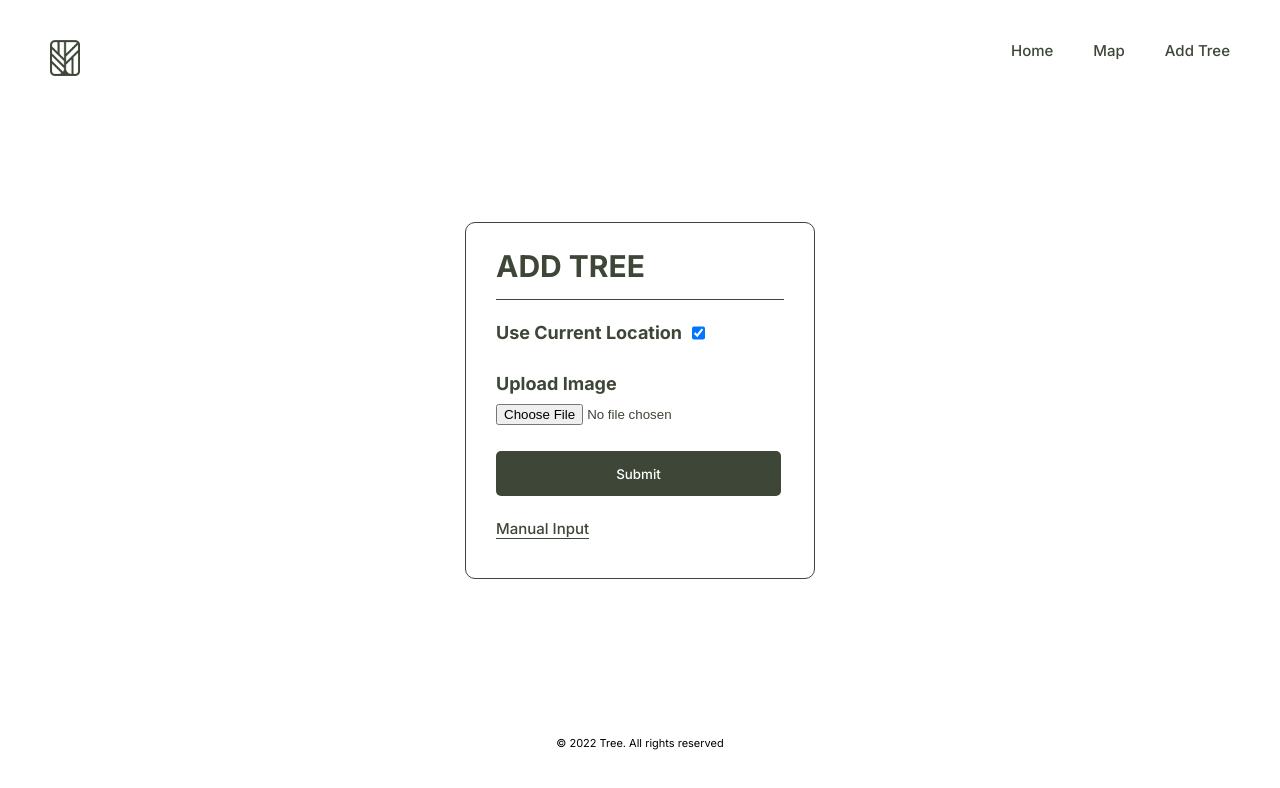
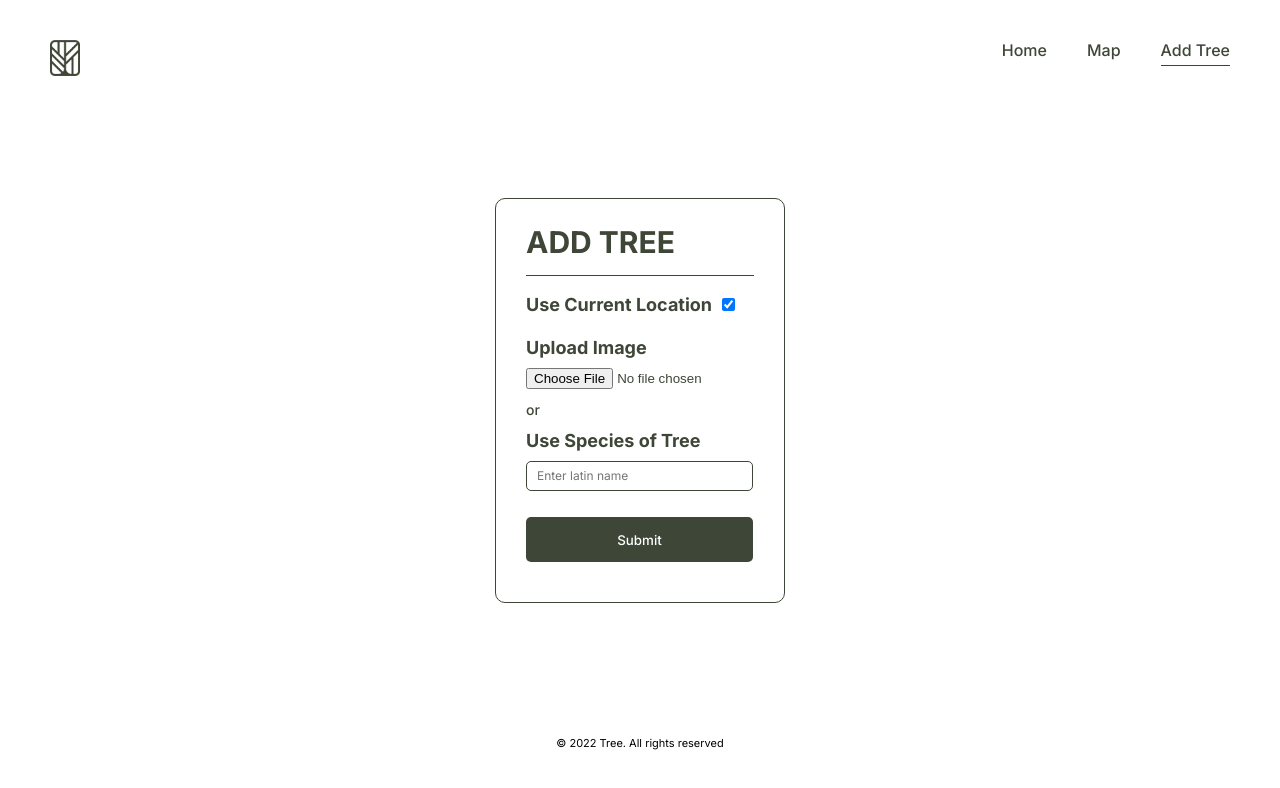
Before and after one commit to wi11s/phase-2-tree-tracker, a React (Create React App) app: page /addtree in a window 1280 px wide. Shown: the top 788 px of the page. Built offline with nearby package versions, Linux system fonts and the light colour scheme; no server answers.

Commit message:
fixed css

```diff
--- a/package.json
+++ b/package.json
@@ -11,11 +11,14 @@
     "file-system": "^2.2.2",
     "framer-motion": "^7.5.1",
     "json-server": "^0.17.0",
+    "postgres": "^3.3.1",
     "react": "^18.2.0",
     "react-dom": "^18.2.0",
     "react-router-dom": "^6.4.1",
     "react-scripts": "5.0.1",
-    "web-vitals": "^2.1.4"
+    "web-vitals": "^2.1.4",
+    "wikijs": "^6.3.3",
+    "wikipedia": "^1.1.9"
   },
   "scripts": {
     "start": "react-scripts start",
--- a/src/components/AddTree.js
+++ b/src/components/AddTree.js
@@ -1,15 +1,15 @@
 import React, {useState} from 'react'
-import ManualForm from './ManualForm';
 import AddTreeForm from './AddTreeForm';
+import { motion } from 'framer-motion';
 
-function AddTree() {
-  const [isManual, setIsManual] = useState(false);
+
+export default function AddTree({handleSubmit, encodeImageFileAsURL, handleNameChange, useCustomLocation, setUseCustomLocation, handleLatChange, handleLngChange }) {
 
   return (
-    <div>
-      {isManual ? <ManualForm setIsManual={setIsManual}/> : <AddTreeForm setIsManual={setIsManual}/>}
-    </div>
+
+      <>
+        <AddTreeForm handleSubmit={handleSubmit} encodeImageFileAsURL={encodeImageFileAsURL} handleNameChange={handleNameChange} useCustomLocation={useCustomLocation} setUseCustomLocation={setUseCustomLocation} handleLatChange={handleLatChange} handleLngChange={handleLngChange}/>
+      </>
+
   )
 }
-
-export default AddTree;
--- a/src/components/AddTreeForm.js
+++ b/src/components/AddTreeForm.js
@@ -1,20 +1,21 @@
 import React, { useState } from "react";
 import { motion } from "framer-motion";
-import { UNSAFE_DataRouterStateContext } from "react-router-dom";
 
-function AddTreeForm({setIsManual}) {
-    const [useCustomLocation, setUseCustomLocation] = useState(true);
+function AddTreeForm({ encodeImageFileAsURL, handleSubmit, handleNameChange, handleLatChange, handleLngChange, useCustomLocation, setUseCustomLocation}) {
+
+
 
   function handleCheckBox() {
       setUseCustomLocation(useCustomLocation => !useCustomLocation)
   }
+
 
   return (
       <main className='add-tree'>
     <motion.div className='form-container' initial={{ y: 50, opacity: 0 }} animate={{ y: 0, opacity: 1, transition:{duration: .8}}}>
       <div className='title'>ADD TREE</div>
       <hr></hr>
-        <form>
+      <form onSubmit={e => handleSubmit(e, useCustomLocation)}>
         <div className="details">
           <div className="input-box">
             <div className="check-box">
@@ -24,25 +25,27 @@ function AddTreeForm({setIsManual}) {
             {useCustomLocation ?
             null :
             <>
-              <input type='text' placeholder='Enter X' />
-              <input type='text' placeholder='Enter Y' />
+            <input type='text' className='inputStyle' placeholder='Latitude' onChange={handleLatChange}/>
+            <input type='text'  className='inputStyle' placeholder='Longitude' onChange={handleLngChange}/>
             </>}
           </div>
 
           <div className="upload-img">
             <span className='sub-head'>Upload Image</span>
-              <input type='file' />
+            <input type='file' onChange={(e) => encodeImageFileAsURL(e)}/>
+          </div>
+
+          <div className="or">or</div>
+
+          <div className="upload-img">
+              <span className="sub-head">Use Species of Tree</span>
+              <input className='inputStyle' type='text' placeholder='Enter latin name' onChange={(e) => handleNameChange(e)}/>
           </div>
 
           <div className='submitBtn'>
             <input type="submit" value='Submit'/>
           </div>
 
-            <div className='manual-input'>
-              <button type="button" onClick={() => setIsManual(true)}>
-                Manual Input
-              </button>
-              </div>
         </div>
       </form>
     </motion.div>
@@ -50,4 +53,5 @@ function AddTreeForm({setIsManual}) {
   )
 }
 
+
 export default AddTreeForm;
--- a/src/components/App.css
+++ b/src/components/App.css
@@ -202,7 +202,7 @@ img{
 
 .card{
     width: 25vw;
-    height: 60vh;
+    min-height: 60vh;
     border-radius: 15px;
     padding: 20px 25px;
     border: 1px solid #3d4637;
@@ -230,12 +230,13 @@ h4{
     margin-bottom: 5px;
 }
 
-a{
+.moreInfo a{
     font-family: var(--main-font);
-    font-weight: var(--bold);
-    color: blue;
-    font-size: 15px;
+    font-weight: var(--medium);
+    color: var(--main-color);
+    font-size: 13px;
     margin-bottom: 5px;
+    border-bottom: 1px solid #3d4637;
 }
 
 .card p{
@@ -252,7 +253,7 @@ a{
 .image-container img{
     display: block;
     width: 100%;
-    min-height: 200px;
+    min-height: 150px;
     aspect-ratio: 16 / 9;
     object-fit: cover;
     object-position: center;
@@ -273,7 +274,7 @@ a{
 }
 
 .form-container{
-    max-width: 350px;
+    max-width: 290px;
     width: 100%;
     padding: 25px 30px 16px;
     border: 1px solid #3d4637;
@@ -311,18 +312,7 @@ hr{
     display: flex;
     flex-direction: column;
     gap: 10px;
-    margin-top: 15px;
-}
-
-.details .input-box input{
-    height: 30px;
-    width: 285px;
-    outline: none;
-    border-radius: 5px;
-    border: 1px solid #3d4637;
-    padding-left: 10px;
-    font-family: var(--main-font);
-    font-size: 12px;
+    margin-top: 12px;
 }
 
 .add-tree .sub-head {
@@ -339,7 +329,7 @@ form .submitBtn{
 
 form .submitBtn input{
     height: 100%;
-    width: 285px;
+    width: 227px;
     outline: none;
     border: none;
     background-color: var(--main-color);
@@ -352,7 +342,7 @@ form .submitBtn input{
 }
 
 form .submitBtn input:hover{
-    transform: translateY(-1.5px);
+    transform: scale(1.025);
 }
 
 .manual-input button{
@@ -376,3 +366,21 @@ form .submitBtn input:hover{
 .add-tree .details .check-box input{
     width: 13px;
 }
+
+.inputStyle{
+    height: 30px;
+    width: 227px;
+    outline: none;
+    border-radius: 5px;
+    border: 1px solid #3d4637;
+    padding-left: 10px;
+    font-family: var(--main-font);
+    font-size: 12px;
+}
+
+.or{
+    font-family: var(--main-font);
+    font-weight: var(--medium);
+    font-size: 14px;
+    margin-top: 12px;
+}
--- a/src/components/App.js
+++ b/src/components/App.js
@@ -1,5 +1,7 @@
 
 import './App.css';
+import React, {useState, useEffect} from'react';
+
 import {Routes, Route, Link } from "react-router-dom"
 // import { BrowserRouter as Router } from 'react-router-dom';
 import Home from './Home';
@@ -8,16 +10,204 @@ import Footer from './Footer';
 import Map from './Map';
 import Error from './Error';
 import AddTree from './AddTree';
+import { useNavigate } from 'react-router-dom'
 
 
 function App() {
+
+
+
+  const [useCustomLocation, setUseCustomLocation] = useState(true)
+  const [latitude, setLatitude] = useState(null)
+  const [longitude, setLongitude] = useState(null)
+
+  function handleLatChange(e) {
+    setLatitude(e.target.value)
+  }
+  function handleLngChange(e) {
+    setLongitude(e.target.value)
+  }
+
+  let pos;
+  function getLocation() {
+    console.log(pos)
+    if (navigator.geolocation) {
+      navigator.geolocation.getCurrentPosition(
+        (position) => {
+          if (useCustomLocation) {
+            pos = {
+              lat: position.coords.latitude,
+              lng: position.coords.longitude
+            };
+          } else {
+            pos = {
+              lat: parseFloat(latitude),
+              lng: parseFloat(longitude)
+            }
+          }
+
+          console.log(pos)
+        }
+      )
+    }
+  }
+  getLocation()
+
+
+  const navigate = useNavigate()
+  const apiKey = process.env.REACT_APP_PLANT_KEY
+
+  const [showTreeInfo, setShowTreeInfo] = useState(false)
+  const [treeInfo, setTreeInfo] = useState({spc_common: ''})
+  const [newTree, setNewTree] = useState({})
+  // const [newTreeByName, setNewTreeByName] = useState({})
+
+
+  const [center, setCenter] = useState({ lat: 40.74, lng: -73.90 })
+  const [zoom, setZoom] = useState(12)
+
+
+  const wiki = require('wikipedia');
+
+  const [wikiLink, setWikiLink] = useState('')
+  const [wikiImage, setWikiImage] = useState('')
+  const [description, setDescription] = useState('')
+
+  const [name, setName] = useState('')
+  function handleNameChange(e) {
+    setName(e.target.value)
+  }
+
+
+
+  (async () => {
+    try {
+      const page = await wiki.page(name);
+      const summary = await page.summary();
+
+      console.log(summary)
+
+      setWikiLink(summary['content_urls'].desktop.page)
+
+      setWikiImage(summary.thumbnail.source)
+
+      setDescription(summary.description)
+
+
+    } catch (error) {
+      // console.log(error);
+    }
+  })();
+
+
+
+  function idPost(base64files) {
+    fetch('https://api.plant.id/v2/identify', {
+      method: 'POST',
+      headers: {
+        'Content-Type': 'application/json',
+        "Api-Key": apiKey
+      },
+      body: JSON.stringify({
+        images: [base64files],
+        modifiers: ["similar_images"],
+        plant_details: ["common_names", "url"],
+        }),
+    })
+    .then(response => response.json())
+    .then(data => {
+      // console.log('Success:', data);
+      setNewTree({
+        spc_common: data.suggestions[0]['plant_name'],
+        wiki: data.suggestions[0]['plant_details'].url,
+        image: data.images[0].url,
+        position: pos,
+        suggestions: data.suggestions
+      })
+    })
+    .catch((error) => {
+      console.error('Error:', error);
+    });
+  }
+
+
+  function encodeImageFileAsURL(e) {
+    let file = e.target.files[0];
+    let reader = new FileReader();
+    reader.onloadend = function() {
+        idPost(reader.result.slice(23), pos)
+    }
+    reader.readAsDataURL(file);
+  }
+
+
+  function handleSubmit(e) {
+    e.preventDefault()
+    if (pos===undefined) {
+      alert('please wait for your current location to load')
+    } else if (name==='') {
+      console.log(newTree, name)
+
+      fetch('https://trusted-swanky-whimsey.glitch.me/trees', {
+        method: 'POST',
+        headers: {
+            'Content-Type': 'application/json',
+        },
+        body: JSON.stringify(newTree)
+      })
+      .then(response => response.json())
+      .then((obj) => {
+
+        navigate('/map')
+        setCenter(pos)
+        setZoom(16)
+        setTreeInfo({spc_common: obj['spc_common'], wiki: obj.wiki, image: obj.image})
+
+        setShowTreeInfo(true)
+      })
+    } else if (!description.toLowerCase().includes('tree') && !description.toLowerCase().includes('plant')) {
+      // console.log(description.includes('plant'))
+      alert('Please enter a valid tree name')
+    } else {
+
+      let newTreeByName = {
+        spc_common: name,
+        wiki: wikiLink,
+        image: wikiImage,
+        position: pos,
+      }
+
+      console.log('newtreebyname:', pos)
+
+      fetch('https://trusted-swanky-whimsey.glitch.me/trees', {
+        method: 'POST',
+        headers: {
+            'Content-Type': 'application/json',
+        },
+        body: JSON.stringify(newTreeByName)
+      })
+      .then(response => response.json())
+      .then((obj) => {
+        console.log('obj', obj)
+
+        navigate('/map')
+        setCenter(pos)
+        setZoom(16)
+        setTreeInfo({spc_common: obj['spc_common'], wiki: obj.wiki, image: obj.image})
+
+        setShowTreeInfo(true)
+      })
+    }
+  }
+
+
   return (
     <div className="App">
       <Header/>
       <Routes>
         <Route path="/" element={<Home />} />
-        <Route path="map" element={<Map />} />
-        <Route path="addtree" element={<AddTree />} />
+        <Route path="map" element={<Map center={center} zoom={zoom} showTreeInfo={showTreeInfo} setShowTreeInfo={setShowTreeInfo} treeInfo={treeInfo} setTreeInfo={setTreeInfo}/>} />
+        <Route path="addtree" element={<AddTree handleSubmit={handleSubmit} encodeImageFileAsURL={encodeImageFileAsURL} pos={pos} handleNameChange={handleNameChange} useCustomLocation={useCustomLocation} setUseCustomLocation={setUseCustomLocation} handleLatChange={handleLatChange} handleLngChange={handleLngChange}/>}/>
         <Route path="*" element={<Error />} />
       </Routes>
       <Footer />
--- a/src/components/Header.js
+++ b/src/components/Header.js
@@ -6,20 +6,20 @@ function Header() {
     return(
         <header className='header'>
             <nav className='nav'>
-                <NavLink to='/' exact><img src={logo} alt='logo' /></NavLink>
+                <NavLink to='/' end><img src={logo} alt='logo' /></NavLink>
                 <ul className='menu'>
                     <li>
-                        <NavLink to='/' exact className='link' activeStyle={{borderBottom: '1.5px solid #3d4637', paddingBottom:"5px"}}>
+                        <NavLink to='/' end className='link' style={({ isActive }) => ({borderBottom: isActive? '1.5px solid #3d4637' : null, paddingBottom: isActive ? "5px" : null})}>
                         Home
                         </NavLink>
                     </li>
                     <li>
-                        <NavLink to='/map' exact className='link' activeStyle={{borderBottom: '1.5px solid #3d4637', paddingBottom:"5px"}}>
+                        <NavLink to='/map' end className='link' style={({ isActive }) => ({borderBottom: isActive? '1.5px solid #3d4637' : null, paddingBottom: isActive ? "5px" : null})}>
                         Map
                         </NavLink>
                     </li>
                     <li>
-                        <NavLink to='/addtree' exact className='link' activeStyle={{borderBottom: '1.5px solid #3d4637', paddingBottom:"5px"}}>
+                        <NavLink to='/addtree' end className='link' style={({ isActive }) => ({borderBottom: isActive? '1.5px solid #3d4637' : null, paddingBottom: isActive ? "5px" : null})}>
                         Add Tree
                         </NavLink>
                     </li>
--- a/src/components/TreeInfo.js
+++ b/src/components/TreeInfo.js
@@ -1,24 +1,51 @@
 import { IDLE_NAVIGATION } from '@remix-run/router'
 import React, {useState} from 'react'
+import { motion } from 'framer-motion';
 
-export default function TreeInfo({info}) {
-    console.log(info)
+export default function TreeInfo({info, handleChange}) {
+  // console.log(info, info.image)
+  const imageExists = info.image !== undefined
+  const [description, setDescription] = useState('');
+  const [wikiLink, setWikiLink] = useState('')
+  const [wikiImage, setWikiImage] = useState('')
+
+
+  const wiki = require('wikipedia');
+
+  (async () => {
+    try {
+      const page = await wiki.page(info['spc_common']);
+      const summary = await page.summary();
+      setDescription(`${summary.extract.slice(0, 200)} . . .`)
+      // console.log(summary)
+      setWikiLink(summary['content_urls'].desktop.page)
+      if (info['spc_common']==="black oak") {
+        setWikiImage('https://upload.wikimedia.org/wikipedia/commons/e/e1/Quercus_velutina_001.jpg')
+      } else {
+        setWikiImage(summary.thumbnail.source)
+      }
+
+    } catch (error) {
+      console.log(error);
+
+    }
+  })();
+
   return (
-    <div>
+    <motion.div initial={{ y: 50, opacity: 0 }} animate={{ y: 0, opacity: 1, transition:{duration: .8}}}>
         <div className='details'>{info['spc_common']}</div>
-        <div className="details">
-          <h4>Health</h4>
-          <p>Good</p>
-        </div>
+        <hr></hr>
         <div className="details">
           <h4>Description</h4>
-          <p>The largest species in its genus but is not closely related to the true oaks, Quercus. It is a native of eastern coastal Australia, growing in riverine, subtropical and dry rainforest environments.</p>
-          <a href={info.wiki} target="_blank" rel="noopener noreferrer">More Info</a>
+          <p>{description}</p>
+          <div className='moreInfo'>
+          <a href={imageExists? info.wiki : wikiLink} target="_blank" rel="noopener noreferrer">More Info</a>
+          </div>
         </div>
 
         <div className="image-container">
-          <img src={info.image} alt='image'/>
+          <img src={imageExists ? info.image : wikiImage} alt='image'/>
         </div>
-    </div>
+    </motion.div>
   )
 }
```
Also changed, not shown: server.js (added, +10 -0 lines), src/components/Home.js (+8 -1 lines), src/components/ManualForm.js (+43 -3 lines), src/components/Map.js (+16 -14 lines), 1 other file (tests, documents, lock files or other folders). Lines whose indentation alone changed are shown as unchanged.
